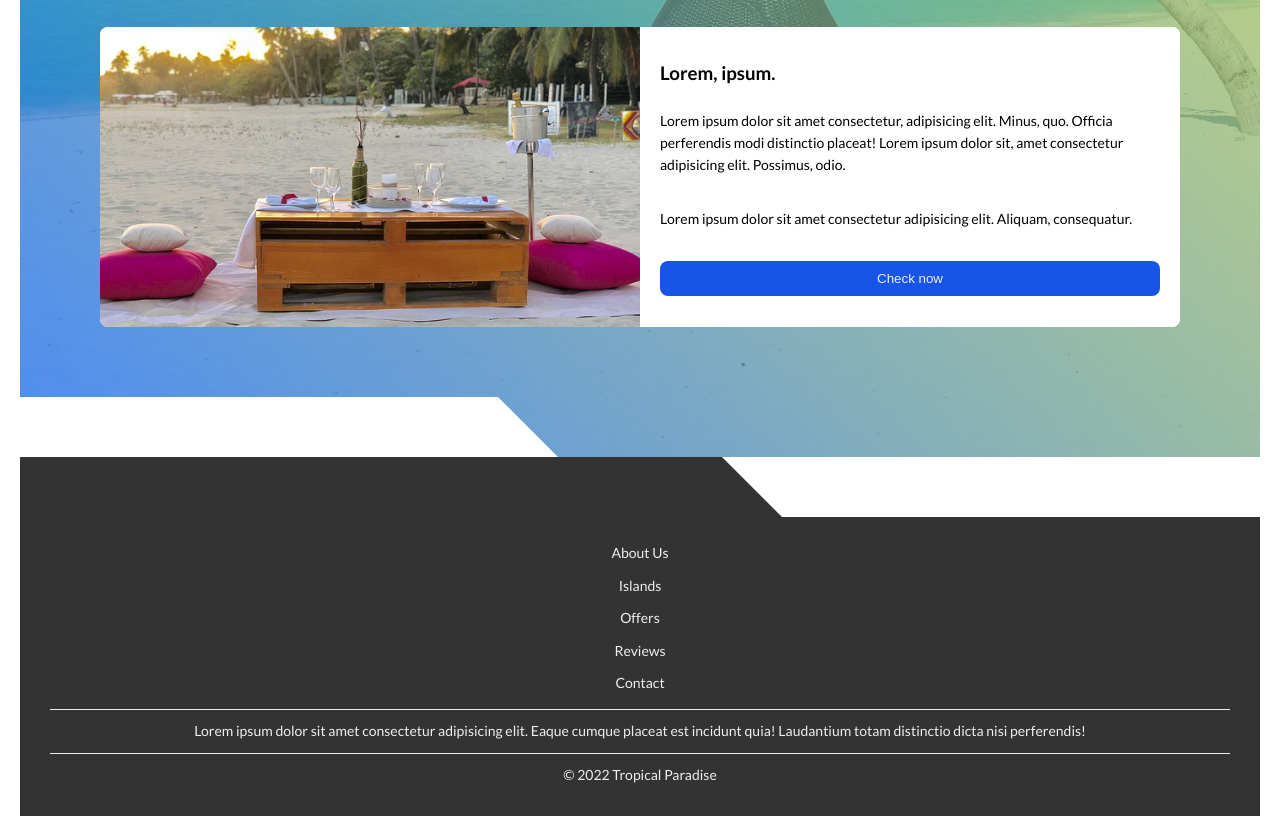
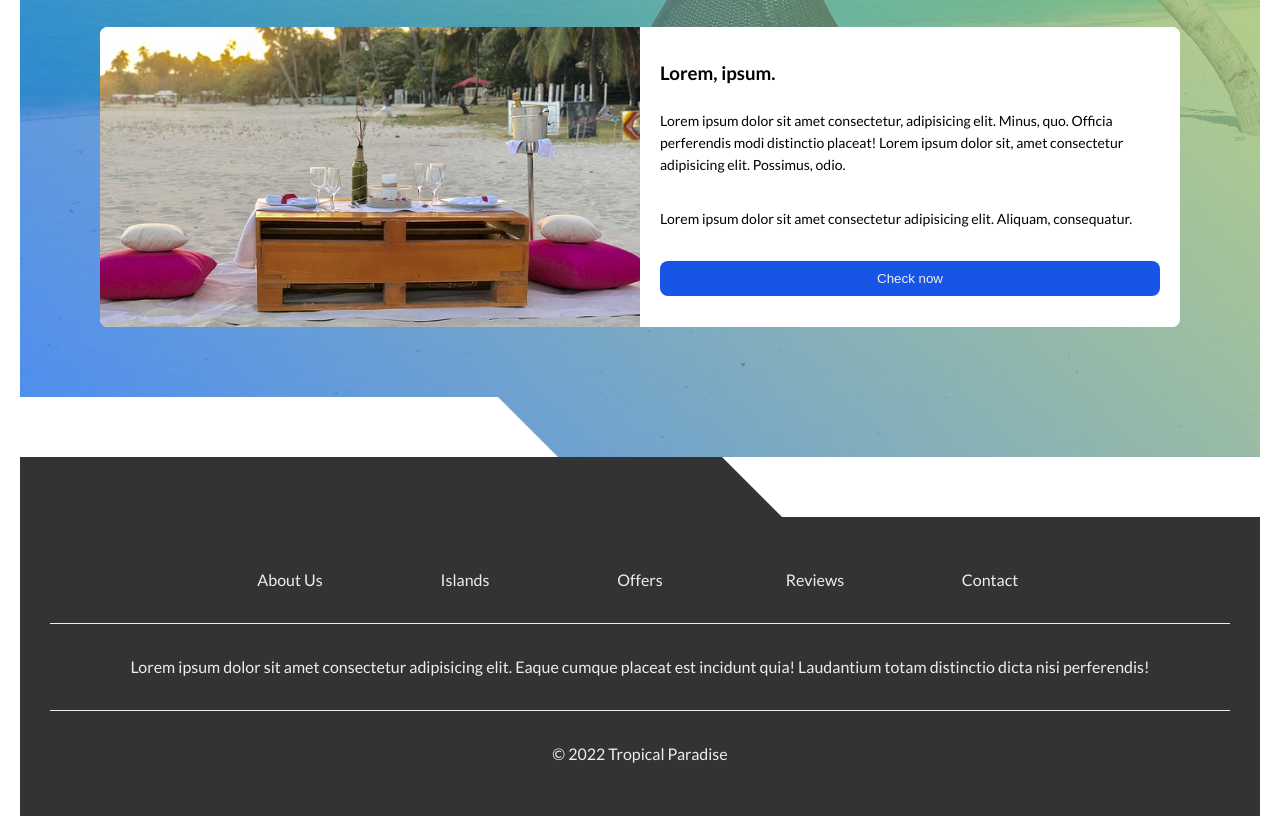
Before and after one commit to MateuszSojkaCode/Tropical-Paradise, a website: page index.html in a window 1280 px wide. Shown: the part 3803-4639 px from the top of the page. Drawn offline with nearby package versions, Linux system fonts and the light colour scheme; files that its build step writes are made by us from their sources.

Commit message:
created destop version of footer

```diff
--- a/src/SASS/main.scss
+++ b/src/SASS/main.scss
@@ -444,7 +444,15 @@ li {
 		padding-bottom: 1rem;
 		border-bottom: 1px solid $light-gray-e;
 		&-item{
+			margin: 0 auto;
 			padding: .5rem 0;
+			transition: background-color .3s, transform .3s;
+			border-radius: 8px;
+			width: 30%;
+			&:hover{
+				background-color: $dark-grey-2;
+				transform: scale(1.2) translateY(-.3rem);
+			}
 		}
 	}
 	&__info{
@@ -455,7 +463,7 @@ li {
 }
 
 //media
-@media(min-width: 567px){
+@media(min-width: 576px){
 	.header{
 		&__title{
 			font-size: 4.8rem;
@@ -595,6 +603,26 @@ li {
 			}
 		}
 	}
+	.footer{
+		font-size: 1.6rem;
+		padding-bottom: 5rem;
+		&__list{
+			display: flex;
+			justify-content: center;
+			padding-bottom: 3rem;
+			padding-top: 3rem;
+			margin-bottom: 3rem;
+			&-item{
+				padding: 0 2rem;
+				margin: 0;
+				width: 175px;
+			}
+		}
+		&__info{
+			margin-bottom: 3rem;
+			padding-bottom: 3rem;
+		}
+	}
 }
 
 @media (min-width: 992px) {
```
